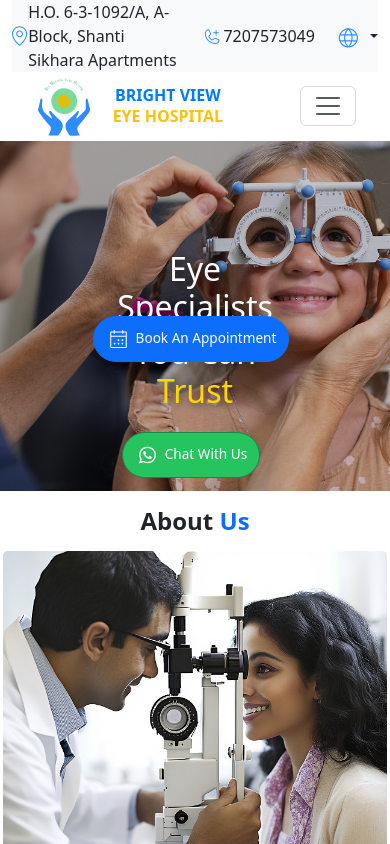
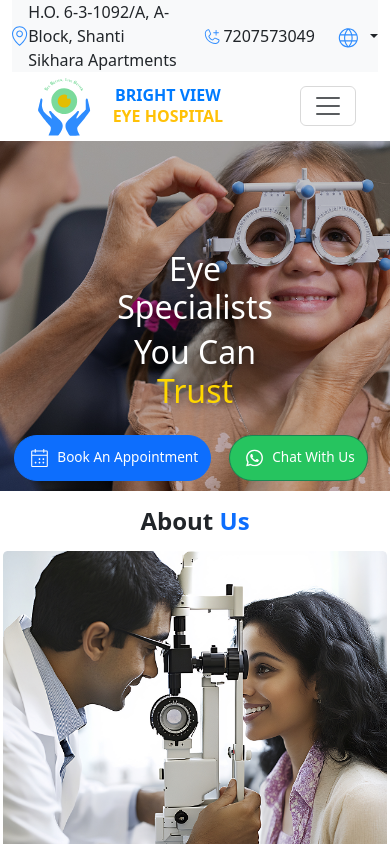
Before and after one commit to NagarajuKolar/Brightview, a React (Vite) app: page / in a window 390 px wide. Shown: the top 844 px of the page. Built offline with nearby package versions, Linux system fonts and the light colour scheme.

Commit message:
Responsive

```diff
--- a/src/CSS/Head.css
+++ b/src/CSS/Head.css
@@ -107,10 +107,9 @@
         right: 0;
         left: 0;
         width: 100%;
-        padding: 3px 10px;
         flex-direction: row;
         justify-content: center;
-        gap: 70px;
+        gap: 10px !important;
         flex-wrap: wrap;
   }
 
```
